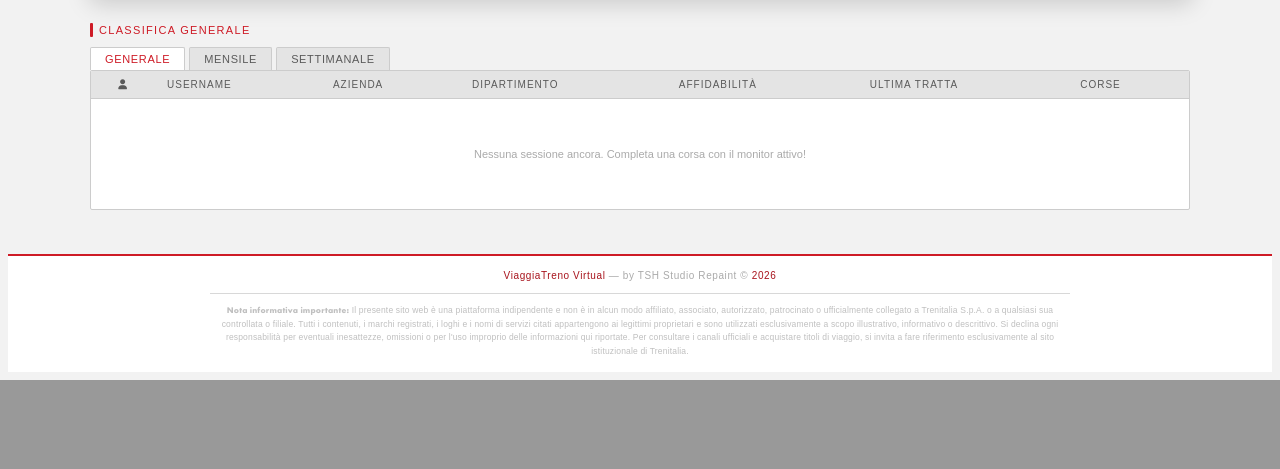
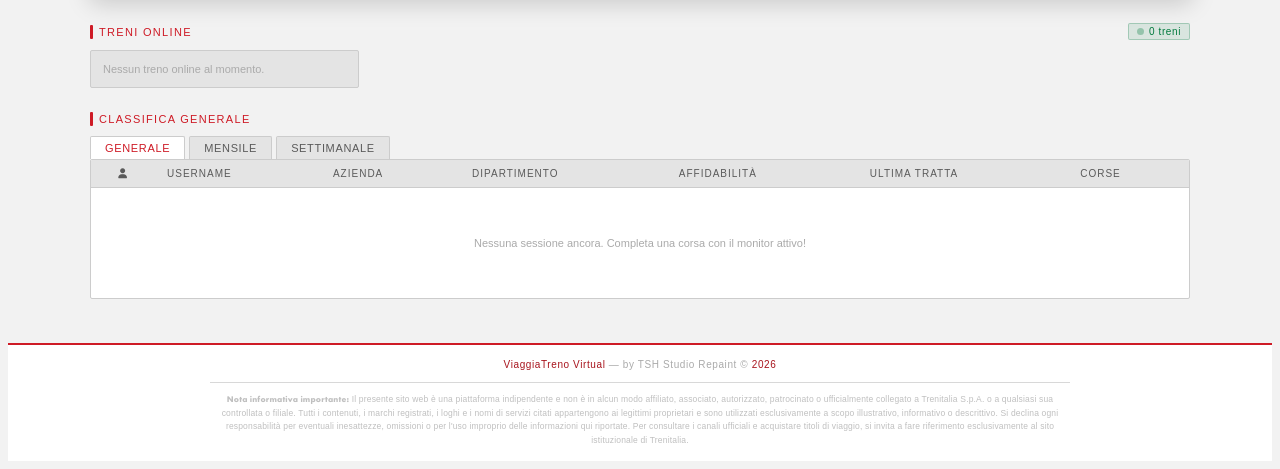
Before and after one commit to ricoterzo-orts/orts_passengers_server, a Flask app: page /leaderboard in a window 1280 px wide. Shown: the part 781-1250 px from the top of the page. Before the commit the page ends 1161 px from the top, so only its background shows below. Run offline with Flask 3, Linux system fonts and the light colour scheme; the visitor is signed in with stand-in values (Sample User, id 1); data that the repository does not hold is empty; some libraries are stand-ins or nearby versions; some web fonts are replaced.

Commit message:
Update leaderboard.html

```diff
--- a/templates/leaderboard.html
+++ b/templates/leaderboard.html
@@ -264,6 +264,17 @@ main{max-width:1100px;margin:0 auto;padding:20px 16px}
 
 /* ── CLASSIFICA AFFIDABILITÀ ── */
 .lb-section{margin-bottom:24px}
+.online-section{margin-bottom:24px}
+.online-grid{display:grid;grid-template-columns:repeat(auto-fill,minmax(250px,1fr));gap:8px}
+.online-card{background:var(--panel);border:1px solid var(--border);border-left:3px solid var(--green);border-radius:2px;padding:9px 12px;cursor:pointer;display:flex;flex-direction:column;gap:6px}
+.online-card:hover{border-color:var(--accent)}
+.online-card-top{display:flex;align-items:center;justify-content:space-between;gap:8px}
+.online-card-num{font-family:var(--font-md);font-size:13px;font-weight:500;color:var(--white);white-space:nowrap;overflow:hidden;text-overflow:ellipsis}
+.online-card-user{font-size:10px;color:var(--dimgrey);white-space:nowrap;overflow:hidden;text-overflow:ellipsis}
+.online-card-delay{font-family:var(--font-md);font-size:10px;font-weight:500;letter-spacing:.04em;padding:2px 7px;border-radius:2px;color:#fff;white-space:nowrap}
+.online-card-row{display:flex;justify-content:space-between;gap:8px;font-size:11px;color:var(--dimgrey)}
+.online-card-row b{font-weight:500;color:var(--white);text-align:right;overflow:hidden;text-overflow:ellipsis;white-space:nowrap}
+.online-empty{background:var(--panel);border:1px solid var(--border);border-radius:2px;padding:12px;font-size:11px;color:var(--dimgrey)}
 .lb-tabs{display:flex;gap:4px;margin-bottom:0;flex-wrap:wrap}
 .lb-tabs-row{display:flex;align-items:flex-end;justify-content:space-between;gap:8px}
 .lb-tab{padding:5px 14px;background:var(--panel);border:1px solid var(--border);border-bottom:none;color:var(--grey);font-family:var(--font-md);font-size:11px;font-weight:500;letter-spacing:.06em;text-transform:uppercase;cursor:pointer;border-radius:2px 2px 0 0;transition:all .15s}
@@ -872,6 +883,15 @@ footer span{color:var(--accent2);font-weight:500;font-family:var(--font-md)}
         </button>
       </div>
     </div>
+  </div>
+
+  <!-- ══ SEZIONE: TRENI ONLINE ══ -->
+  <div class="online-section" id="online-section">
+    <div class="sec-hdr">
+      <div class="sec-title">Treni Online</div>
+      <div class="sec-badge"><span class="pulse"></span><span id="online-count">0 treni</span></div>
+    </div>
+    <div class="online-grid" id="online-grid"></div>
   </div>
 
   <!-- ══ SEZIONE 3: CLASSIFICA ══ -->
@@ -2519,6 +2539,30 @@ function applyLiveProgress(u){
   u._lvDelay = dly;
 }
 
+// ── Sezione "Treni Online" (tra mappa e classifica) ──
+function renderOnlineTrains(users){
+  const grid = document.getElementById('online-grid');
+  if(!grid) return;
+  const cnt = document.getElementById('online-count');
+  if(cnt) cnt.textContent = users.length + (users.length === 1 ? ' treno' : ' treni');
+  if(!users.length){ grid.innerHTML = '<div class="online-empty">Nessun treno online al momento.</div>'; return; }
+  const esc = v => String(v == null ? '' : v).replace(/[&<>"']/g, c => ({'&':'&amp;','<':'&lt;','>':'&gt;','"':'&quot;',"'":'&#39;'}[c]));
+  grid.innerHTML = users.map(u => {
+    const d = getDelayFromStations(u);
+    const col = d <= 5 ? '#007A3D' : d <= 30 ? '#E07B00' : '#CE1B26';
+    const lbl = d <= 0 ? 'in orario' : '+' + Math.round(d) + ' min';
+    const sp  = (u.speed_kmh != null && isFinite(u.speed_kmh)) ? Math.round(u.speed_kmh) + ' km/h' : '—';
+    return `<div class="online-card" style="border-left-color:${col}" onclick="lbFlyToUser(${JSON.stringify(u.username).replace(/"/g,'&quot;')})" title="Mostra sulla mappa">
+      <div class="online-card-top">
+        <div style="min-width:0"><div class="online-card-num">${esc(u.activity_name || u.username)}</div><div class="online-card-user">${esc(u.username)}</div></div>
+        <span class="online-card-delay" style="background:${col}">${lbl}</span>
+      </div>
+      <div class="online-card-row"><span>Prossima fermata</span><b>${esc(u.next_station || '—')}</b></div>
+      <div class="online-card-row"><span>Velocità</span><b>${sp}</b></div>
+    </div>`;
+  }).join('');
+}
+
 // ── Load live data ──
 async function loadLive(){
   try{
@@ -2538,6 +2582,7 @@ async function loadLive(){
 
     // Chiama SEMPRE updateMap — anche con array vuoto, così rimuove i marker offline
     updateMap(liveData, now);
+    renderOnlineTrains(liveData);
 
     // Aggiorna la classifica per sincronizzare lo stato online/offline dei pin
     if(lbRows.length){ mergeLiveIntoLbRows(); renderLbPage(); }
```
